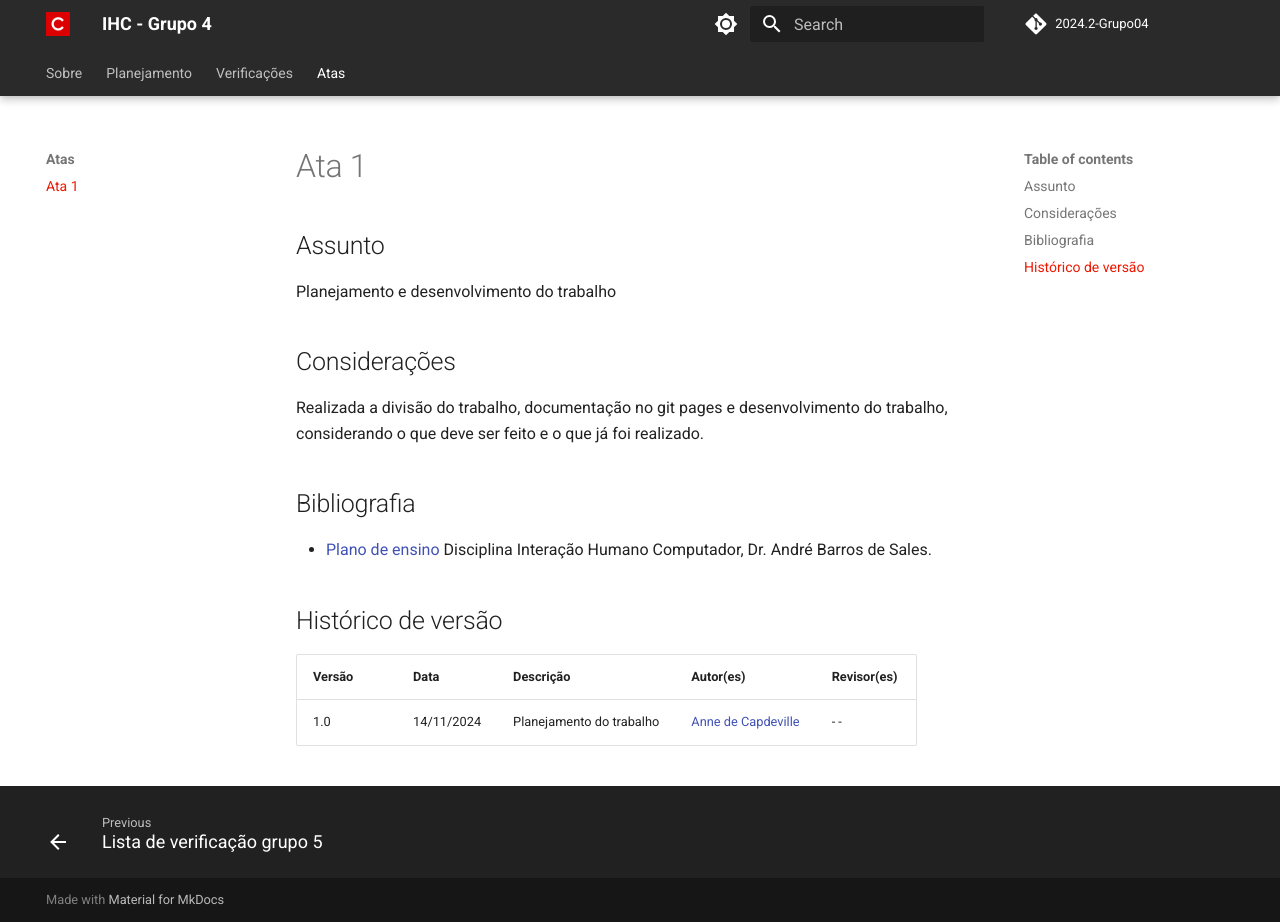
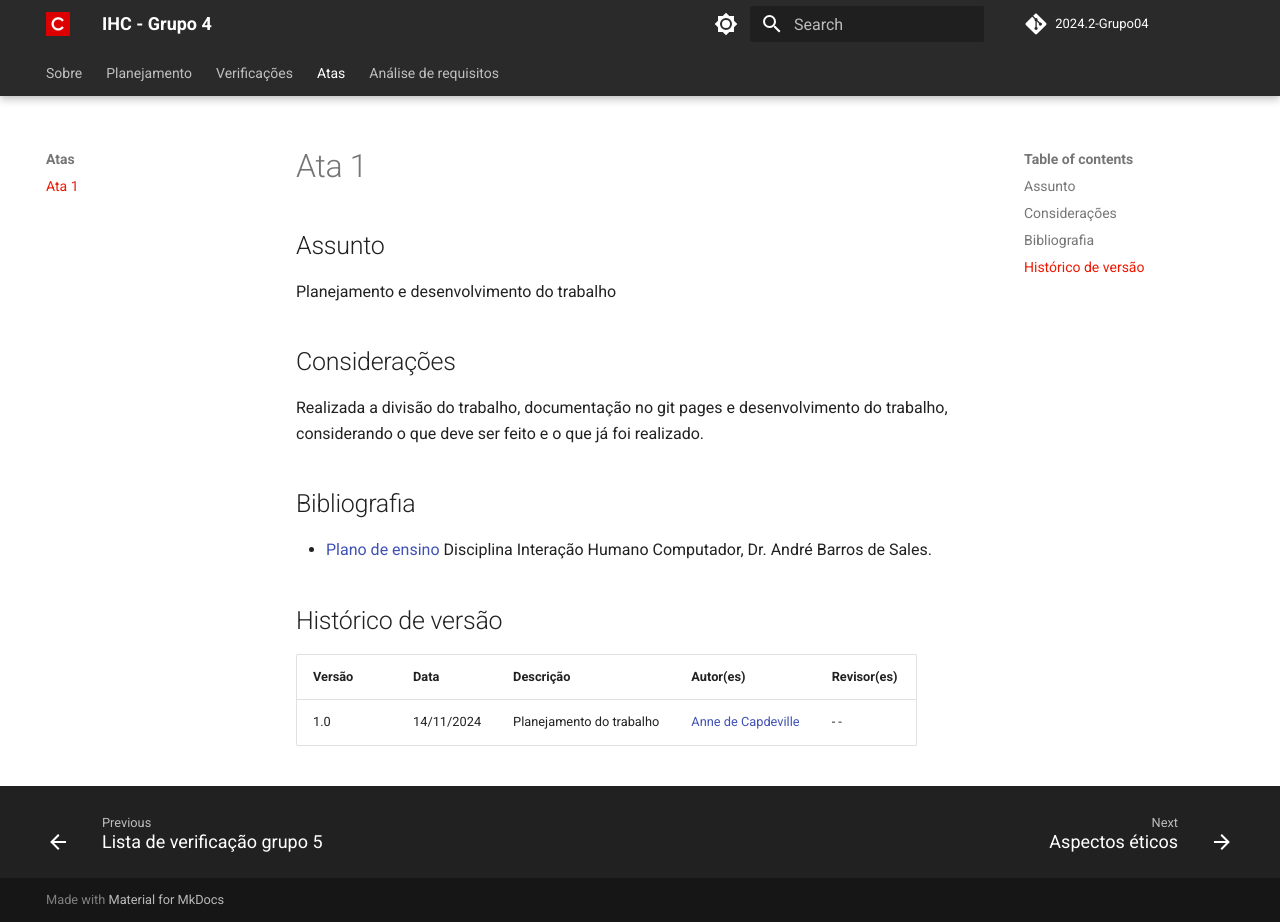
Before and after one commit to Interacao-Humano-Computador/2024.2-Grupo04, an MkDocs documentation site: the page built from docs/Atas/ata1.md, in a window 1280 px wide and 922 px high. Built offline with MkDocs 1.6.1 and Material for MkDocs 9.7.7, drawn with Linux system fonts in a browser that asks for light colours; comment, search, counter and statistics services are not loaded; some of the changed lines change nothing that is shown.

Commit message:
criação das páginas

```diff
--- a/mkdocs.yml
+++ b/mkdocs.yml
@@ -12,6 +12,7 @@
     - "Site Escolhido" : planejamento/site-escolhido.md
     - "Ferramentas": planejamento/ferramentas.md
     - "Mapa de Energia": planejamento/mapa-de-energia.md
+
   - "Verificações":
     - "Entrega 1":
       - "Lista de verificação": avaliacoes/entrega1/avaliacao.md
@@ -19,6 +20,14 @@
 
   - "Atas":
     - "Ata 1": Atas/ata1.md
+
+  - "Análise de requisitos":
+    - "Aspectos éticos": Analise-de-requisitos/aspectos-eticos.md
+    - "Perfil de usuário": Analise-de-requisitos/perfil-de-usuario.md
+    - "Cenários": Analise-de-requisitos/cenarios.md
+    - "Personas": Analise-de-requisitos/personas.md
+    - "Mapa de empatia": Analise-de-requisitos/mapa-de-empatia.md
+    - "Análise de tarefas": Analise-de-requisitos/analise-de-tarefas.md
 
 theme:
   name: material
```
Also changed, not shown: docs/Analise-de-requisitos/analise-de-tarefas.md (added), docs/Analise-de-requisitos/aspectos-eticos.md (added), docs/Analise-de-requisitos/cenarios.md (added), docs/Analise-de-requisitos/mapa-de-empatia.md (added), docs/Analise-de-requisitos/perfil-de-usuario.md (added), docs/Analise-de-requisitos/personas.md (added).
